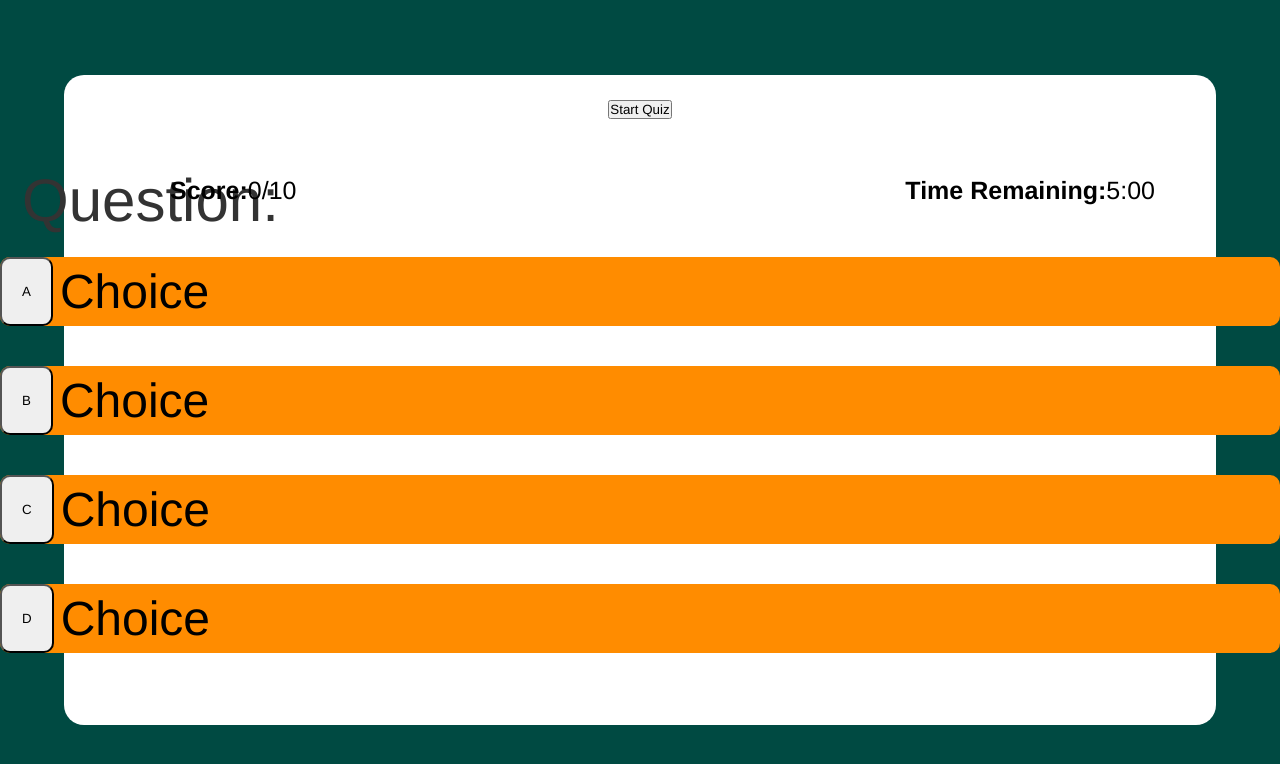
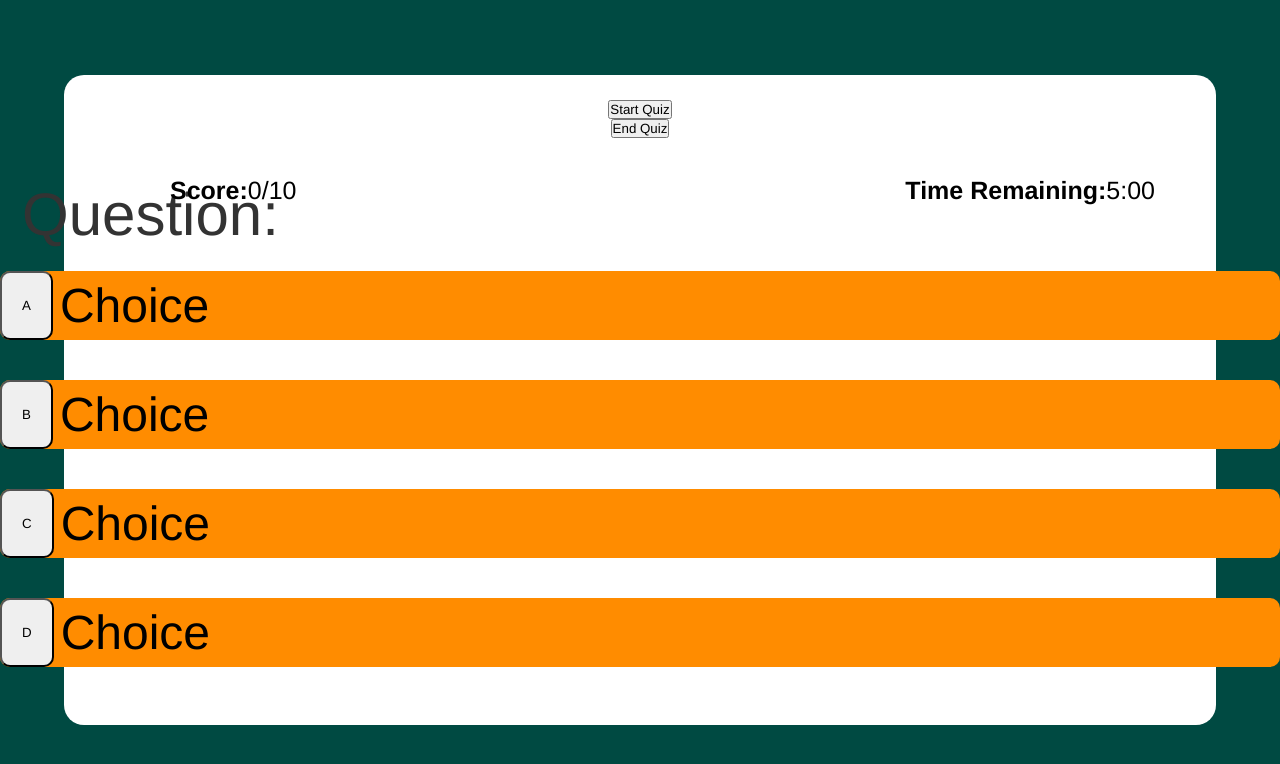
Before and after one commit to ShaneNick/codingQuiz, a plain HTML site: page index.html in a window 1280 px wide. Both pictures are taken after a click on the button "Start Quiz". Drawn offline with Linux system fonts and the light colour scheme.

Commit message:
includes updated java for start button

```diff
--- a/index.css
+++ b/index.css
@@ -18,6 +18,10 @@ body {
     margin:0;
     overflow: hidden;
 }
+
+.hidden {
+    display: none;
+  }
 
 .time {
     font-size: 25px;
--- a/index.html
+++ b/index.html
@@ -10,13 +10,13 @@
 </head>
 
 <body>
-
-
     <!--Questions container-->
     <section class="container">
+        <button class="Start-btn">Start Quiz</button>
+        <button class="End-btn">End Quiz</button>
+        <div id="content" class = "hidden">
         <!--Start Quiz Button-->
-        <button class="Start-btn">Start Quiz</button>
-        <section class=" time">
+        <section class= "time">
             <h4>Time Remaining: </h4>
             <div class="timer"> 5:00</div>
         </section>
@@ -49,9 +49,11 @@
                     <p class="answer-option">Choice</p>
                 </div>
             </div>
+        </div>
         </section>
+    </div>
     </section>
-
+    <script src="script.js"></script>
 </body>
 
 </html>
--- /dev/null
+++ b/script.js
@@ -0,0 +1,17 @@
+document.addEventListener('DOMContentLoaded', function() {
+    const startBtn = document.querySelector('.Start-btn');
+    const content = document.getElementById('content');
+
+    startBtn.addEventListener('click', function() {
+      content.classList.remove('hidden');
+    });
+  });
+
+  document.addEventListener('DOMContentLoaded', function() {
+    const startBtn = document.querySelector('.End-btn');
+    const content = document.getElementById('content');
+
+    startBtn.addEventListener('click', function() {
+      content.classList.toggle('hidden');
+    });
+  });
```
Also changed, not shown: index.js (deleted).
